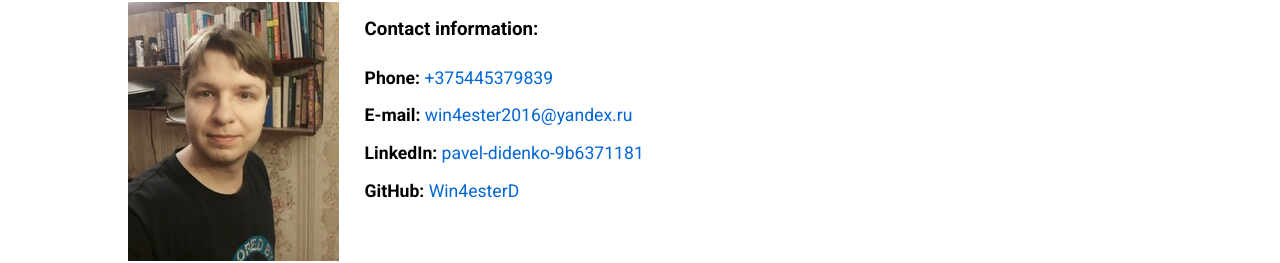
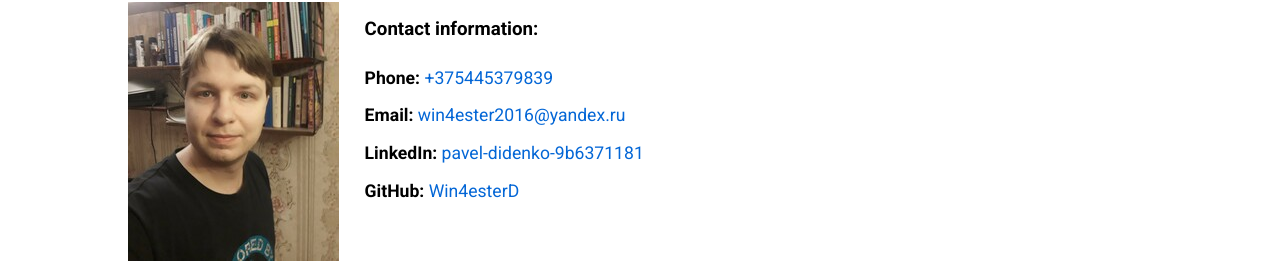
Before and after one commit to Win4esterD/Curriculum-vitae, a React (Vite) app: page / in a window 1280 px wide. Shown: the part 200-463 px from the top of the page. Built offline with nearby package versions, Linux system fonts and the light colour scheme.

Commit message:
fix: rename React to TanStack Query

```diff
--- a/src/components/InnowiseJobPosition/InnowiseJobPosition.tsx
+++ b/src/components/InnowiseJobPosition/InnowiseJobPosition.tsx
@@ -9,7 +9,7 @@ export function InnowiseJobPosition() {
         <a href="https://jobs-innowise.com/">Innowise</a> | Minsk | September 2025 - August 2026
       </p>
       <p>
-        <b>Stack: </b>Next.js, React, React Query, TypeScript, Jest, React Testing Library,
+        <b>Stack: </b>Next.js, React, TanStack Query, TypeScript, Jest, React Testing Library,
         Storybook, Cypress, Cursor, Claude Code, Spec Driven development, React hook form
       </p>
       <h4 className={styles.aboutProject}>About Project:</h4>
--- a/src/sections/Contacts/Contacts.tsx
+++ b/src/sections/Contacts/Contacts.tsx
@@ -26,7 +26,7 @@ export function Contacts() {
           </p>
           <p className={styles.contactInfoText}>
             <span>
-              <b>E-mail:</b>{' '}
+              <b>Email:</b>{' '}
             </span>
             <span>
               <a href="mailto:win4ester2016@yandex.ru">win4ester2016@yandex.ru</a>
```
